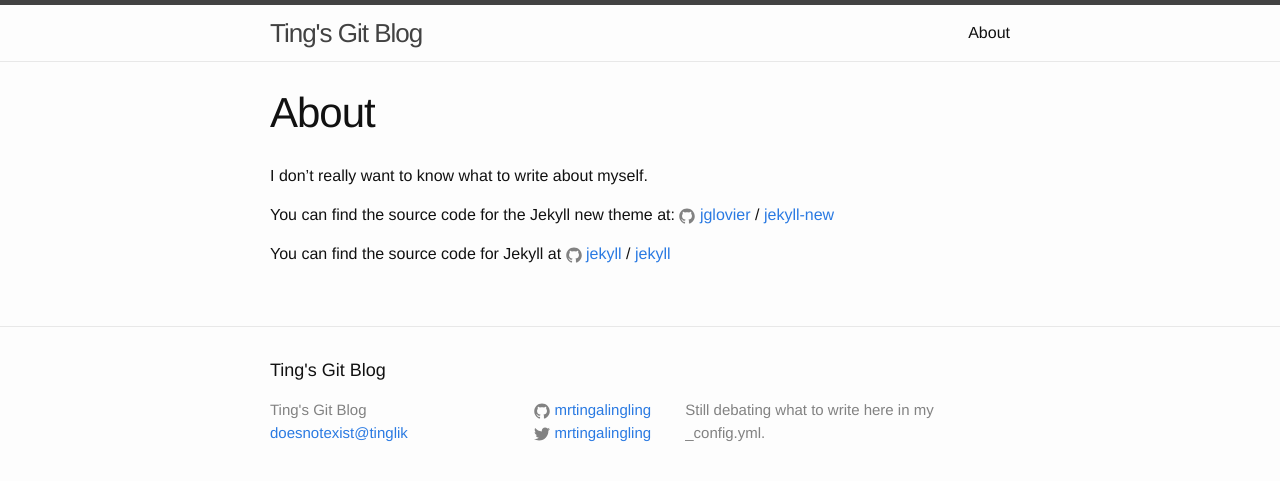
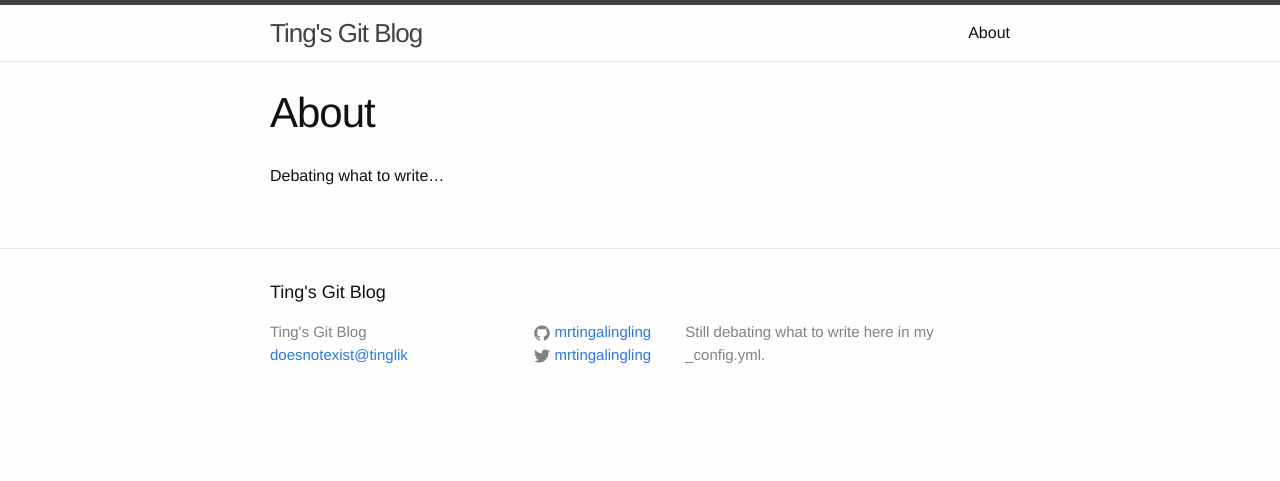
Before and after one commit to mrtingalingling/mrtingalingling.github.io, a Jekyll site: the page built from about.md, in a window 1280 px wide. Shown: the top 481 px of the page. Built offline with Jekyll 4.4.1, drawn with Linux system fonts in a browser that asks for light colours.

Commit message:
Update about.md

```diff
--- a/about.md
+++ b/about.md
@@ -4,12 +4,4 @@ title: About
 permalink: /about/
 ---
 
-I don't really want to know what to write about myself.
-
-You can find the source code for the Jekyll new theme at:
-{% include icon-github.html username="jglovier" %} /
-[jekyll-new](https://github.com/jglovier/jekyll-new)
-
-You can find the source code for Jekyll at
-{% include icon-github.html username="jekyll" %} /
-[jekyll](https://github.com/jekyll/jekyll)
+Debating what to write...
```
